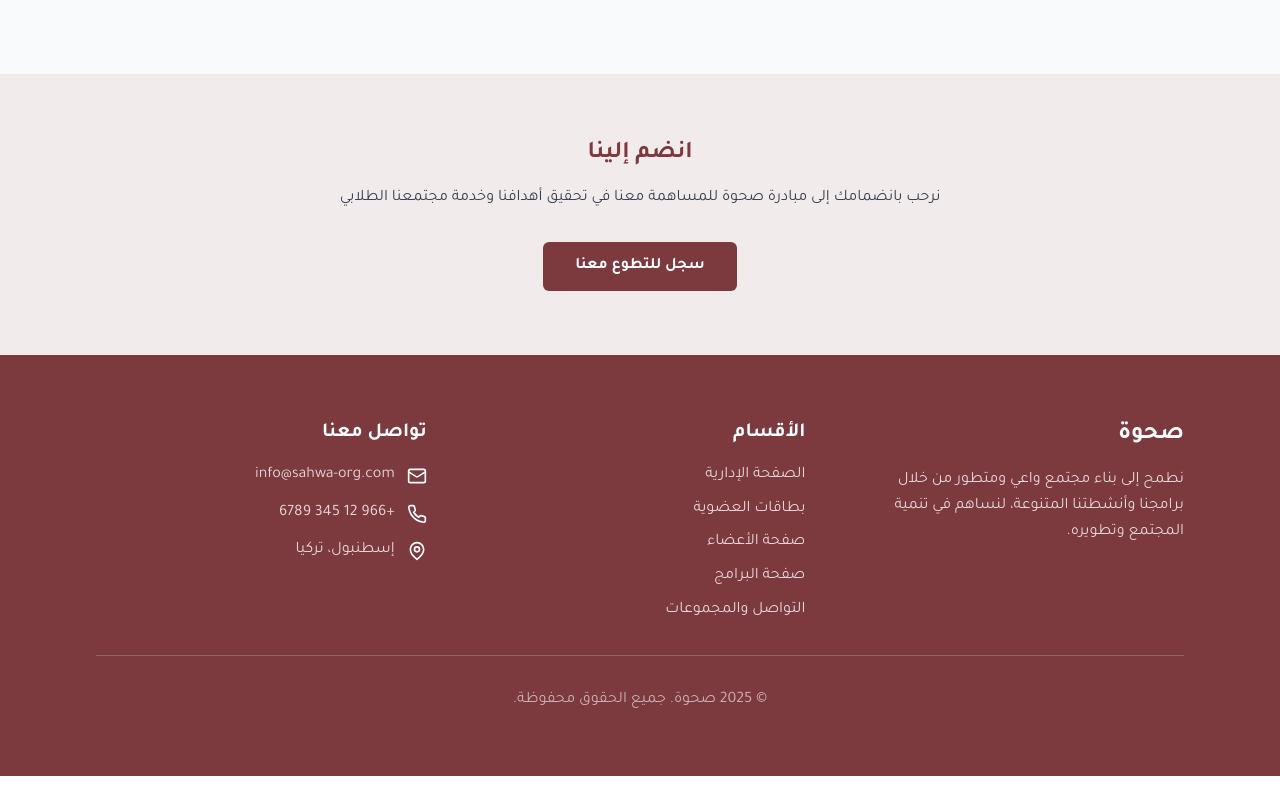
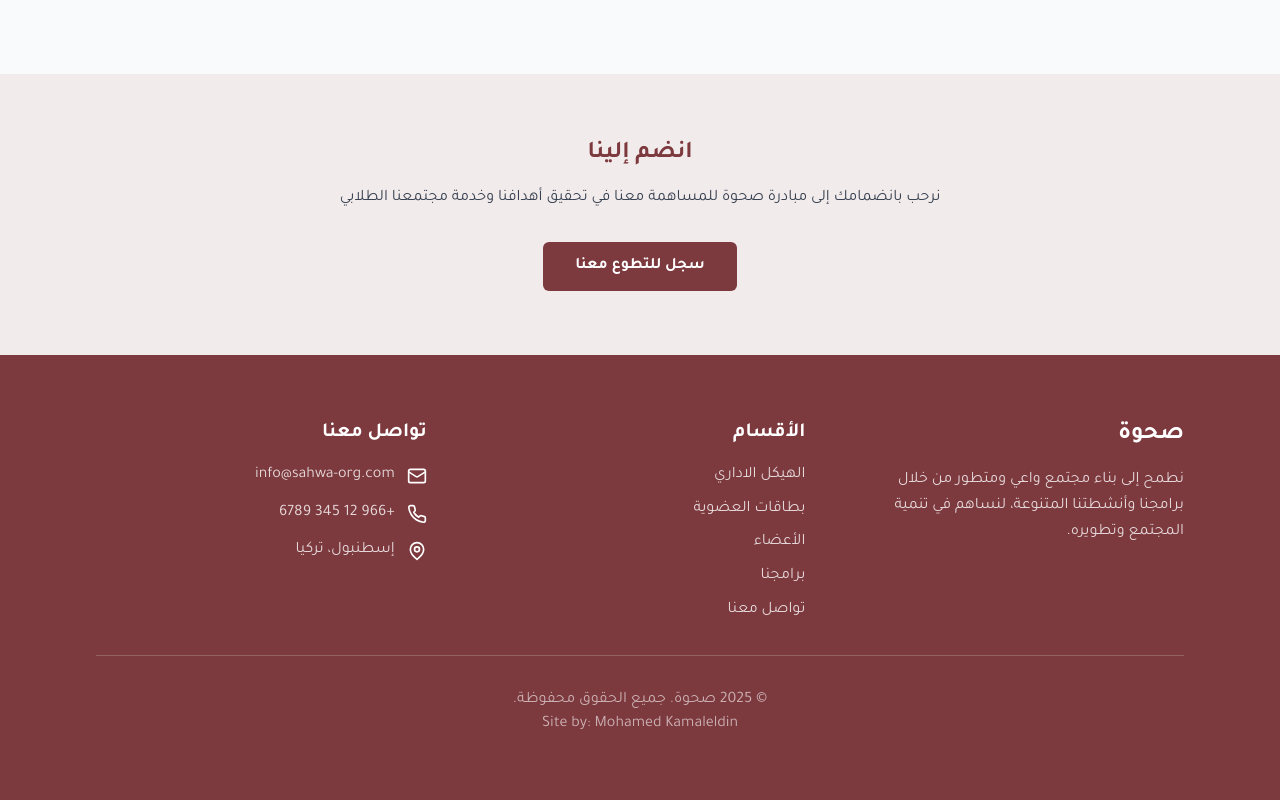
Before and after one commit to mokamaleldin/sahwa, a React (Vite) app: page /members in a window 1280 px wide. Shown: the part 3462-4262 px from the top of the page. Before the commit the page ends 4238 px from the top, so only its background shows below. Built offline with nearby package versions, Linux system fonts and the light colour scheme.

Commit message:
fix: update footer button labels for clarity and consistency

```diff
--- a/src/components/Footer.tsx
+++ b/src/components/Footer.tsx
@@ -21,7 +21,7 @@ const Footer: React.FC = () => {
                   onClick={() => document.getElementById('administrative')?.scrollIntoView({ behavior: 'smooth' })}
                   className="text-white/80 hover:text-white transition-colors duration-200"
                 >
-                  الصفحة الإدارية
+                  الهيكل الاداري
                 </button>
               </li>
               <li>
@@ -37,7 +37,7 @@ const Footer: React.FC = () => {
                   onClick={() => document.getElementById('members')?.scrollIntoView({ behavior: 'smooth' })}
                   className="text-white/80 hover:text-white transition-colors duration-200"
                 >
-                  صفحة الأعضاء
+                  الأعضاء
                 </button>
               </li>
               <li>
@@ -45,7 +45,8 @@ const Footer: React.FC = () => {
                   onClick={() => document.getElementById('programs')?.scrollIntoView({ behavior: 'smooth' })}
                   className="text-white/80 hover:text-white transition-colors duration-200"
                 >
-                  صفحة البرامج
+                  برامجنا
+
                 </button>
               </li>
               <li>
@@ -53,7 +54,7 @@ const Footer: React.FC = () => {
                   onClick={() => document.getElementById('contact')?.scrollIntoView({ behavior: 'smooth' })}
                   className="text-white/80 hover:text-white transition-colors duration-200"
                 >
-                  التواصل والمجموعات
+                  تواصل معنا
                 </button>
               </li>
             </ul>
@@ -82,6 +83,9 @@ const Footer: React.FC = () => {
           <p className="text-white/60">
             © 2025 صحوة. جميع الحقوق محفوظة.
           </p>
+          <p className="text-white/60">
+            Site by: <a href="https://www.mokamaleldin.com/" target="_blank" rel="noopener noreferrer">Mohamed Kamaleldin</a>
+          </p>
         </div>
       </div>
     </footer>
```
